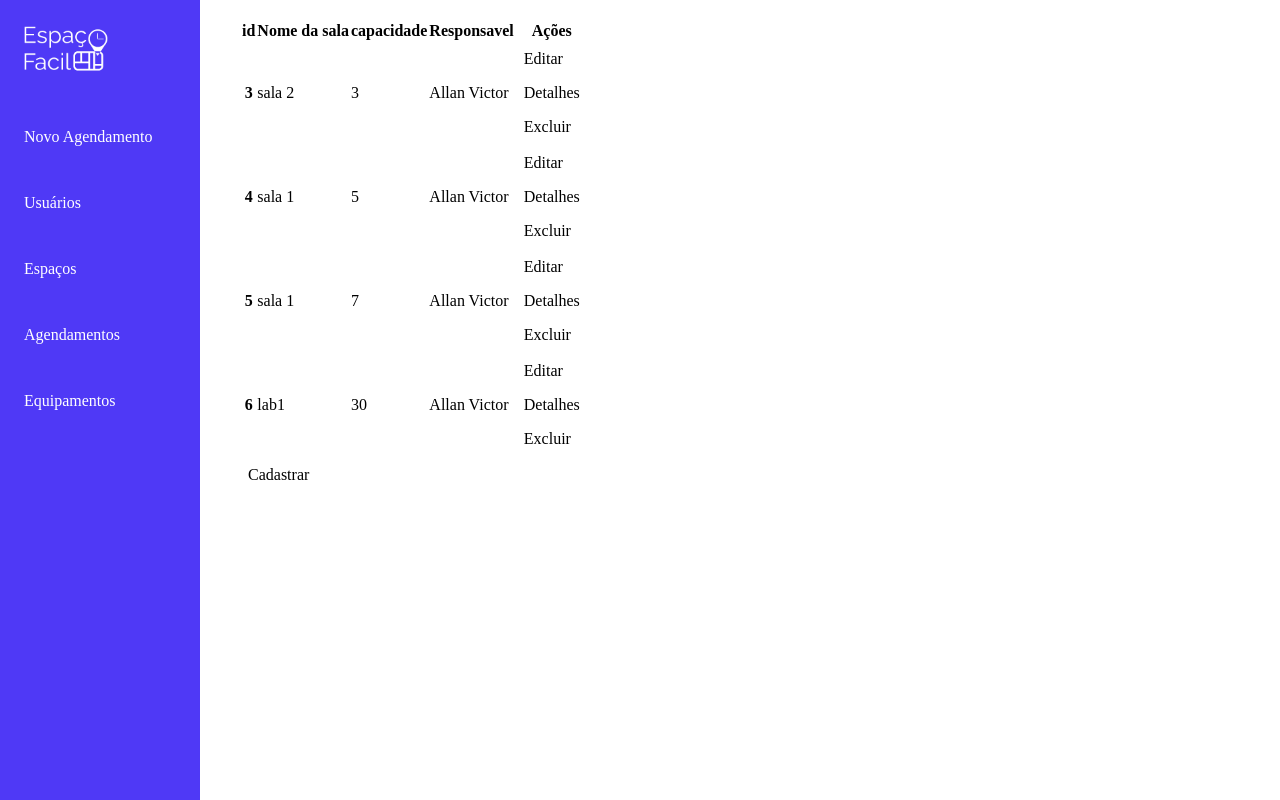
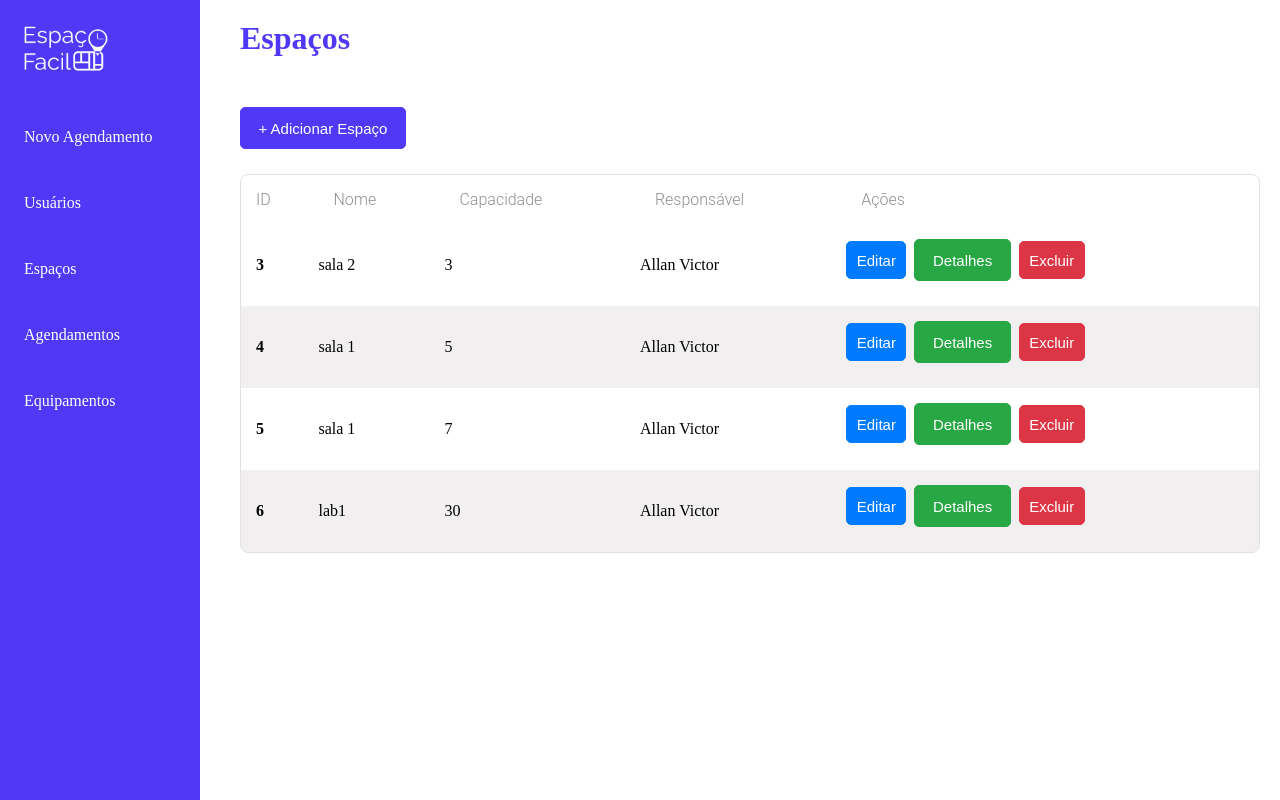
Before and after one commit to LoganGabi/EspacoFacil, a Django app: page /roomList in a window 1280 px wide. Run offline with Django 5.2, Linux system fonts and the light colour scheme; data comes from the database, SQL or seed files in the repository.

Commit message:
Estilização de tabelas

```diff
--- /dev/null
+++ b/espacofacil_api/app/static/css/table.css
@@ -0,0 +1,116 @@
+
+h1 {
+    color: #4F39F6;
+}
+
+.table-container h1 {
+    margin-bottom: 50px;
+}
+
+.table-container {
+    width: 100%;
+    justify-content: center;
+    align-items: center;
+}
+
+/* Tabela */
+table {
+    width: 100%;
+    border: 1px solid rgb(226, 224, 224);
+    border-collapse: collapse;
+}
+
+th {
+    padding: 15px;
+    text-align: left;
+  }
+
+table thead tr th {
+    color: rgb(145, 143, 143);
+    font-family: 'Roboto', sans-serif;
+    font-weight: 300;
+}
+
+/* Botões */
+button {
+    border: 1px solid #4F39F6;
+    border-radius: 5px;
+    padding: 4px 10px;
+    margin-bottom: 25px;
+    cursor: pointer;
+    transition: background 0.3s ease;
+}
+
+button a {
+    font-size: 15px;
+    text-decoration: none;
+    color: white;
+}
+
+.button-registry {
+    background-color: #4F39F6;
+
+}
+
+.button-registry:hover {
+    background-color: #372bc1;
+}
+
+.edit-button{
+    padding: 2px;
+    background-color: #007bff;
+    color: white;
+    border-color: #007bff;
+}
+
+.edit-button:hover{
+    background-color: #0056b3;
+}
+
+.detail-button{
+    background-color: #28a745;
+    border-color: #28a745;
+
+}
+.detail-button:hover{
+    background-color: #218838;
+}
+.delete-button{
+    padding: 2px;
+    background-color: #dc3545;
+
+    border-color:  #dc3545;
+}
+
+.delete-button:hover{
+
+    background-color: #c82333;
+}
+.actions {
+    margin-top: 15px;
+    display: flex;
+    align-items: center; /* Alinha os botões verticalmente */
+    gap: 8px;
+  }
+
+tbody tr:nth-child(even) {
+    background-color: #f1efef;
+  }
+
+tbody tr:nth-child(odd) {
+    background-color: #ffffff;
+  }
+
+tbody tr {
+    border-top: 1px solid #e0e0e0;
+  }
+
+/* Garante que a tabela tenha bordas arredondadas */
+table {
+    width: 100%;
+    border: 1px solid rgb(226, 224, 224);
+    border-radius: 8px;
+    border-collapse: separate; /* Permite bordas arredondadas */
+    border-spacing: 0; /* Remove espaços extras entre as células */
+    overflow: hidden; /* Garante que os cantos arredondados apareçam */
+}
--- a/espacofacil_api/app/templates/app/room_list.html
+++ b/espacofacil_api/app/templates/app/room_list.html
@@ -1,12 +1,24 @@
 {% extends "base.html" %}
+{% load static %}
 {% block content %}
+{% block css %}
+<link rel="stylesheet" href="{% static 'css/menu.css' %}">
+<link rel="stylesheet" href="{% static 'css/table.css' %}">
+{% endblock  %}
+
+<div class="table-container">
+  <h1>Espaços</h1>
+  <button class="button-registry">
+    <a href={% url "room_create" %}>+ Adicionar Espaço</a>
+  </button>
+
   <table class="table">
     <thead>
       <tr>
-      <th scope="col">id</th>
-      <th scope="col">Nome da sala</th>
-      <th scope="col">capacidade</th>
-      <th scope="col">Responsavel</th>
+        <th scope="col">ID</th>
+        <th scope="col">Nome</th>
+        <th scope="col">Capacidade</th>
+        <th scope="col">Responsável</th>
         <th scope="col">Ações</th>
       </tr>
     </thead>
@@ -17,14 +29,23 @@
             <td>{{room.nameRoom}}</td>
             <td>{{room.headCount}}</td>
             <td>{{room.roomManager.name}}</td>
-          <td>
+            <td class="actions">
+              <button class="edit-button">
                 <a href={% url "room_update" pk=room.pk %} class="btn btn-primary">Editar</a>
+              </button>
+
+              <button class="detail-button">
                 <a href={% url "room_detail" pk=room.pk %} class="btn btn-primary">Detalhes</a>
+              </button>
+
+              <button class="delete-button">
                 <a href={% url "room_delete" pk=room.pk %} class="btn btn-danger">Excluir</a>
+              </button>
+
             </td>
           </tr>
         {% endfor %}
     </tbody>
   </table>
-<a href={% url "room_create" %} class="btn btn-primary">Cadastrar</a>
+</div>
 {% endblock content %}
```
Also changed, not shown: espacofacil_api/app/templates/app/equipment_list.html (+27 -6 lines), espacofacil_api/app/templates/app/user_list.html (+30 -10 lines), espacofacil_api/app/static/css/menu.css (line endings or trailing spaces), 1 other file. Lines whose indentation alone changed are shown as unchanged.
